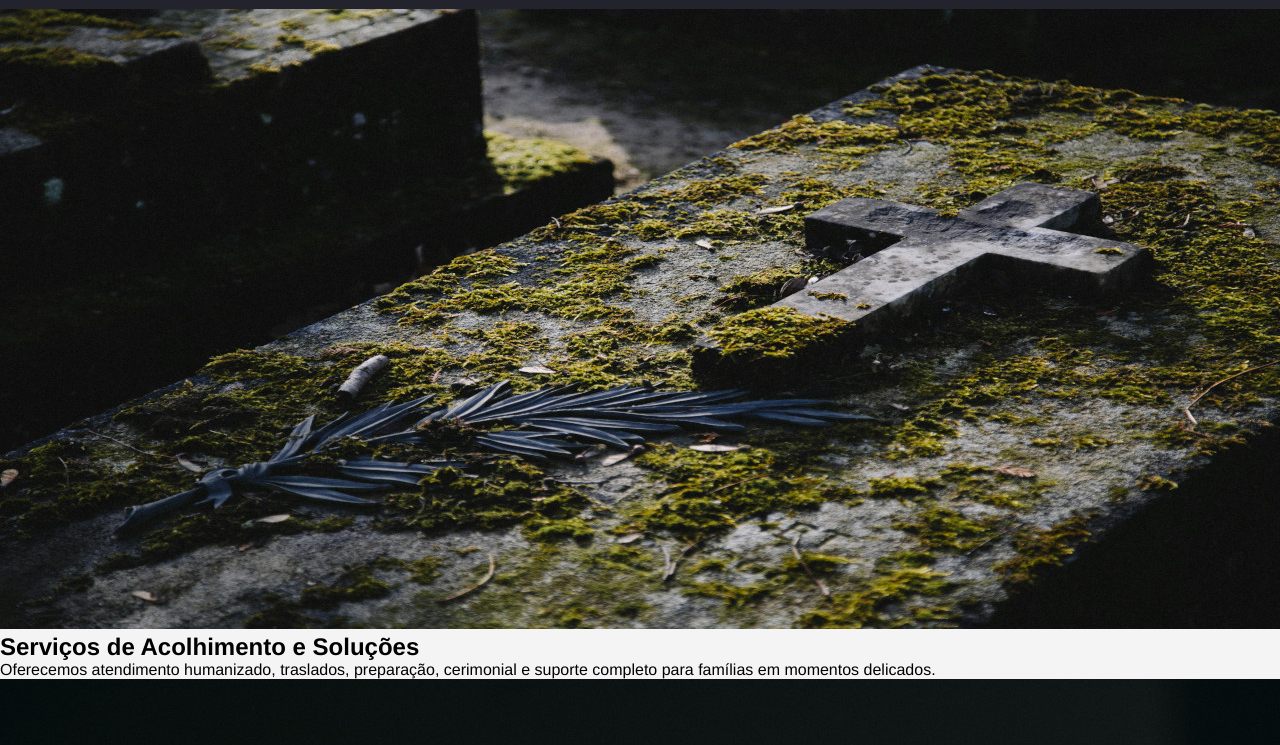
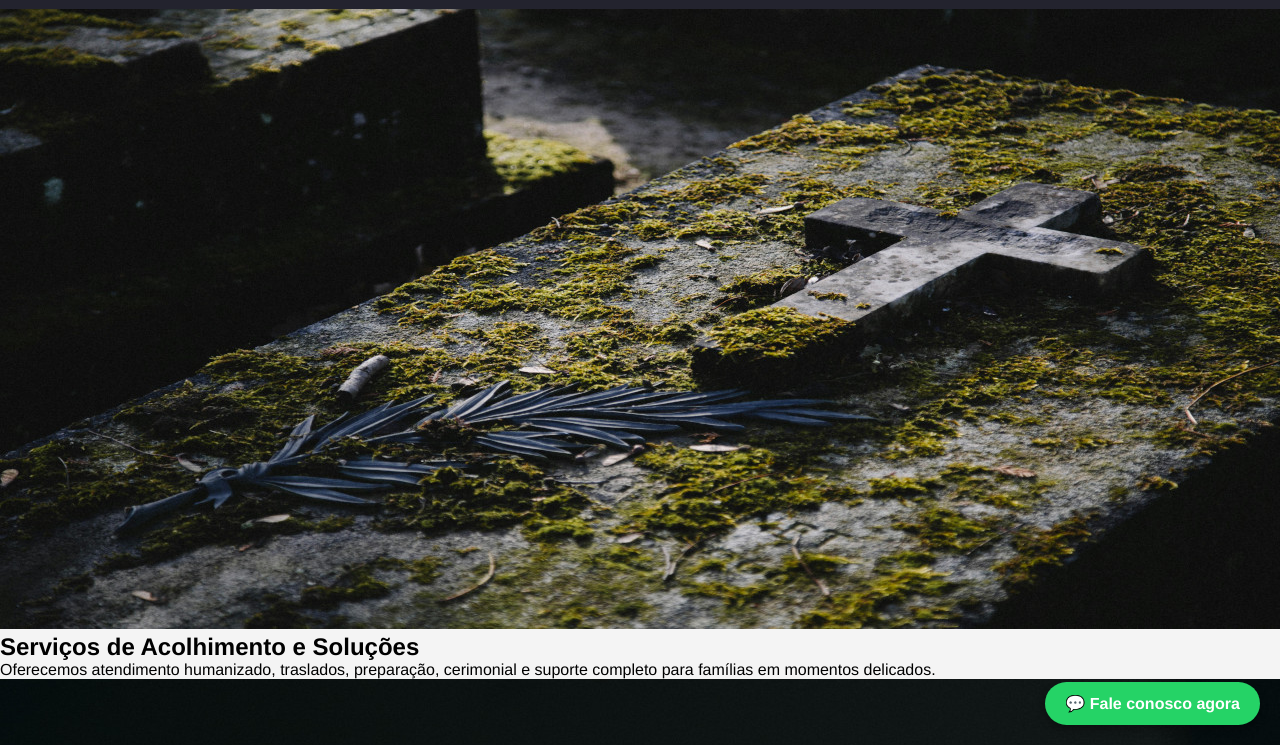
Before and after one commit to rafaeldasoler/projeto-1, a plain HTML site: page index.html in a window 1280 px wide. Shown: the part 55-800 px from the top of the page. Drawn offline with Linux system fonts and the light colour scheme.

Commit message:
Atualização de inconsistencias

```diff
--- a/assets/css/style.css
+++ b/assets/css/style.css
@@ -101,3 +101,25 @@ header {
 .open {
   display: block;
 }
+
+/* Botão Flutuante Contato */
+.btn-flutuante {
+  position: fixed;
+  bottom: 20px;
+  right: 20px;
+  background-color: #25D366; /* cor oficial do WhatsApp */
+  color: white;
+  padding: 12px 20px;
+  font-size: 16px;
+  font-weight: bold;
+  text-decoration: none;
+  border-radius: 50px;
+  box-shadow: 0 4px 8px rgba(0, 0, 0, 0.3);
+  z-index: 1000;
+  transition: transform 0.3s ease, background-color 0.3s ease;
+}
+
+.btn-flutuante:hover {
+  background-color: #128C7E;
+  transform: scale(1.05);
+}
```
